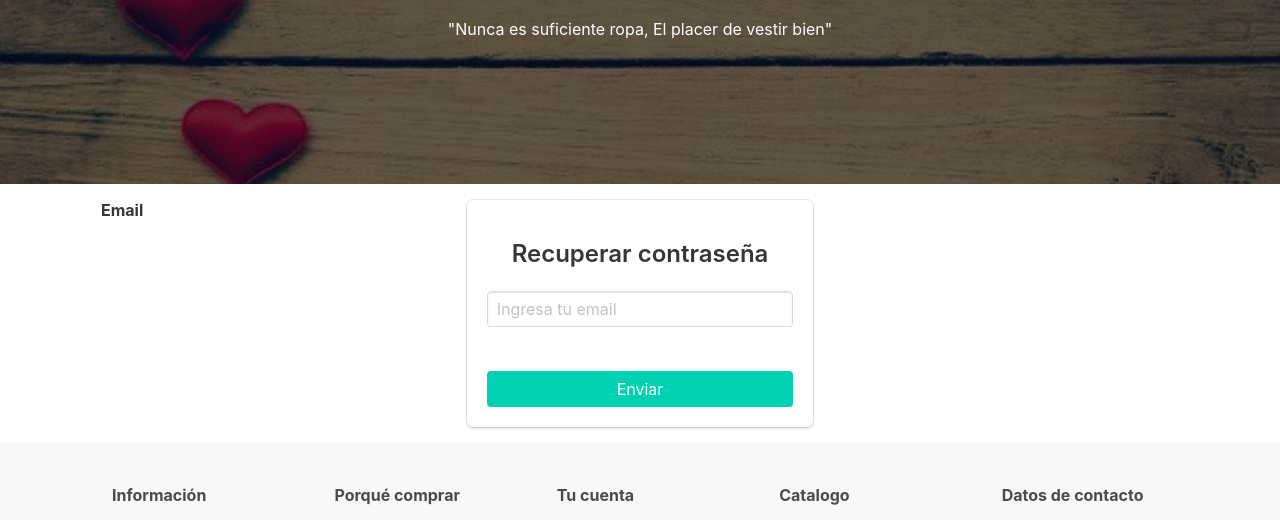
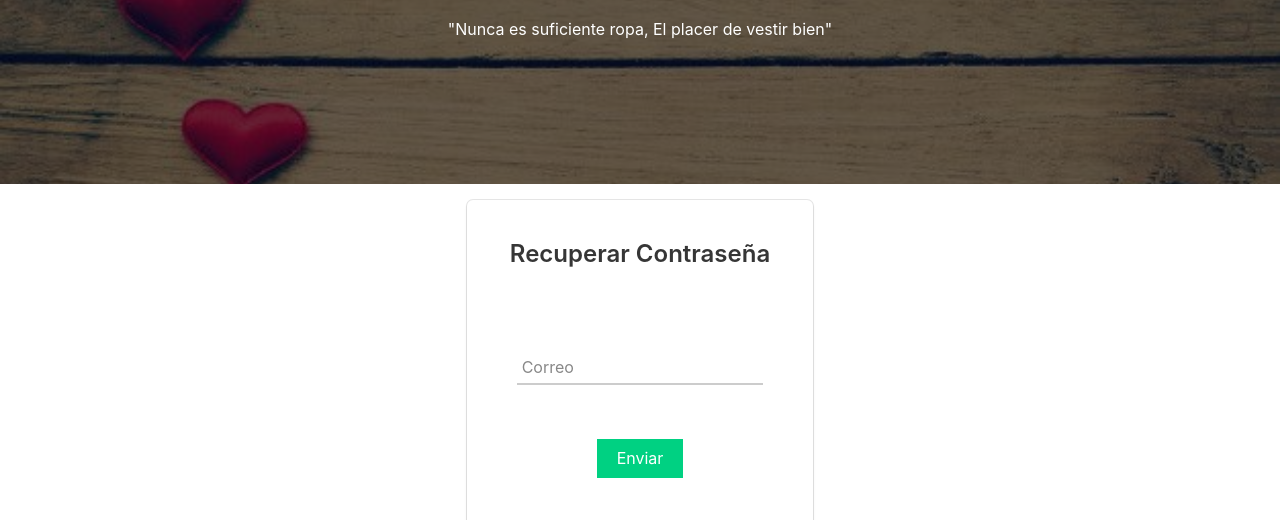
Before and after one commit to PabloMeneses/proyecto_semestral, a plain HTML site: page ConfeccionesAS/RestPass.html in a window 1280 px wide. Shown: the part 256-776 px from the top of the page. Drawn offline with Linux system fonts and the light colour scheme.

Commit message:
restpass
cambios

```diff
--- a/ConfeccionesAS/RestPass.html
+++ b/ConfeccionesAS/RestPass.html
@@ -143,26 +143,23 @@
         <div class="columns is-centered">
             <div class="column is-one-third">
                 <div class="box">
-                    <h2 class="title is-4 has-text-centered">Recuperar contraseña</h2>
-                    <form action="#" class="form-control">
-                        <div class="field">
-                            <label class="label">Email</label>
-                            <div class="control">
-                                <input type="email" placeholder="Ingresa tu email" class="input" id="email-input">
+                    <h2 class="title is-4 has-text-centered">Recuperar Contraseña</h2>
+                    <br>
+                    <form action="" method="POST" id="form">
+                        <div class="form">
+                            <div class="grupo">
+                                <input type="email" name="email" id="email" required>
+                                <span class="barra"></span>
+                                <label for="email">Correo</label>
+                                <p class="warnings" id="email-warnings"></p>
                             </div>
-                        </div>
-                        <div class="field">
-                            <div class="control">
-                                <button class="button is-primary is-fullwidth" id="send-button">Enviar</button>
-                            </div>
+                            <button type="submit" id="login-button" disabled>Enviar</button>
                         </div>
                     </form>
                 </div>
             </div>
         </div>
     </div>
-
-
 
 
     <!-- footer -->
```
